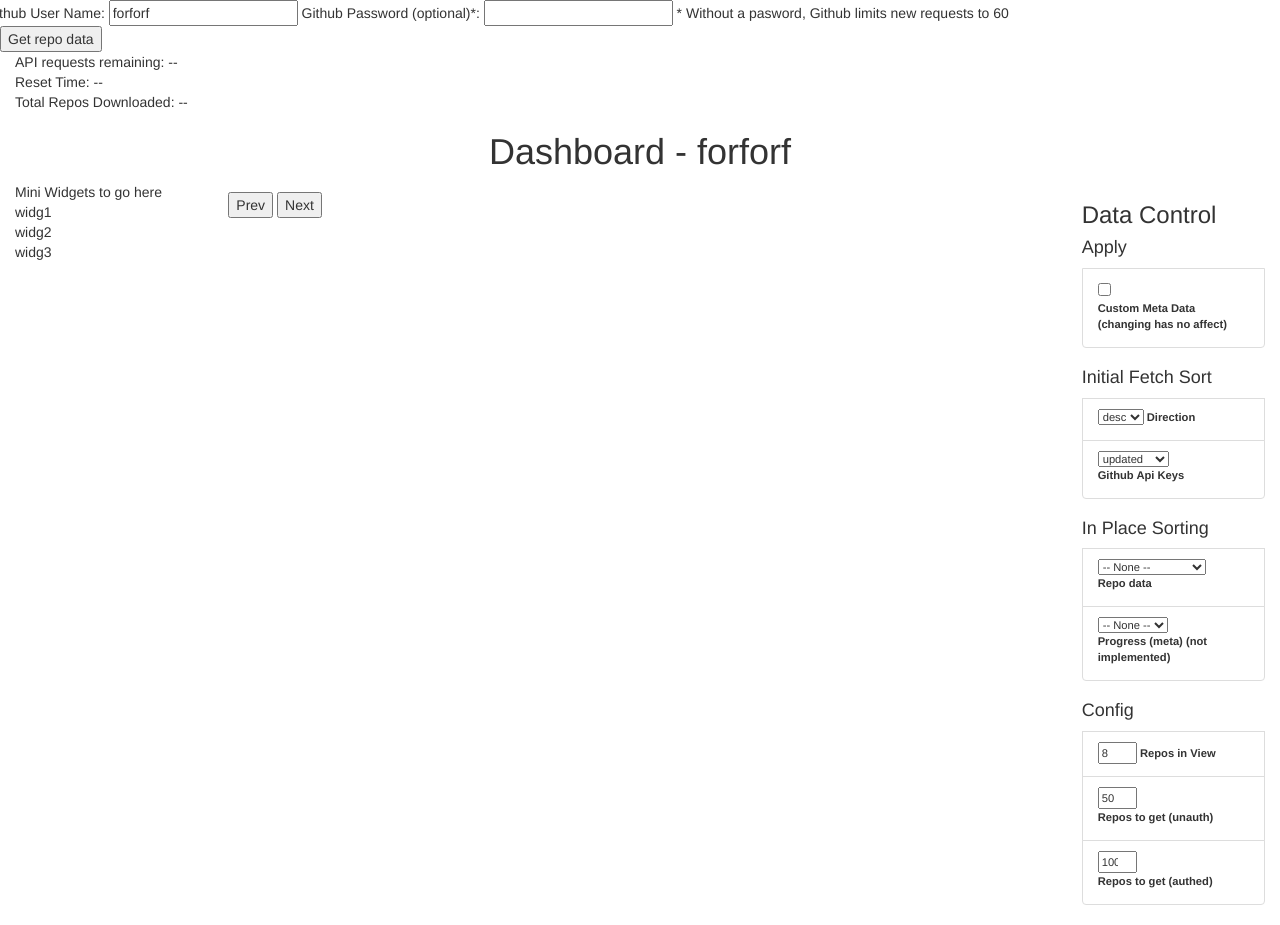
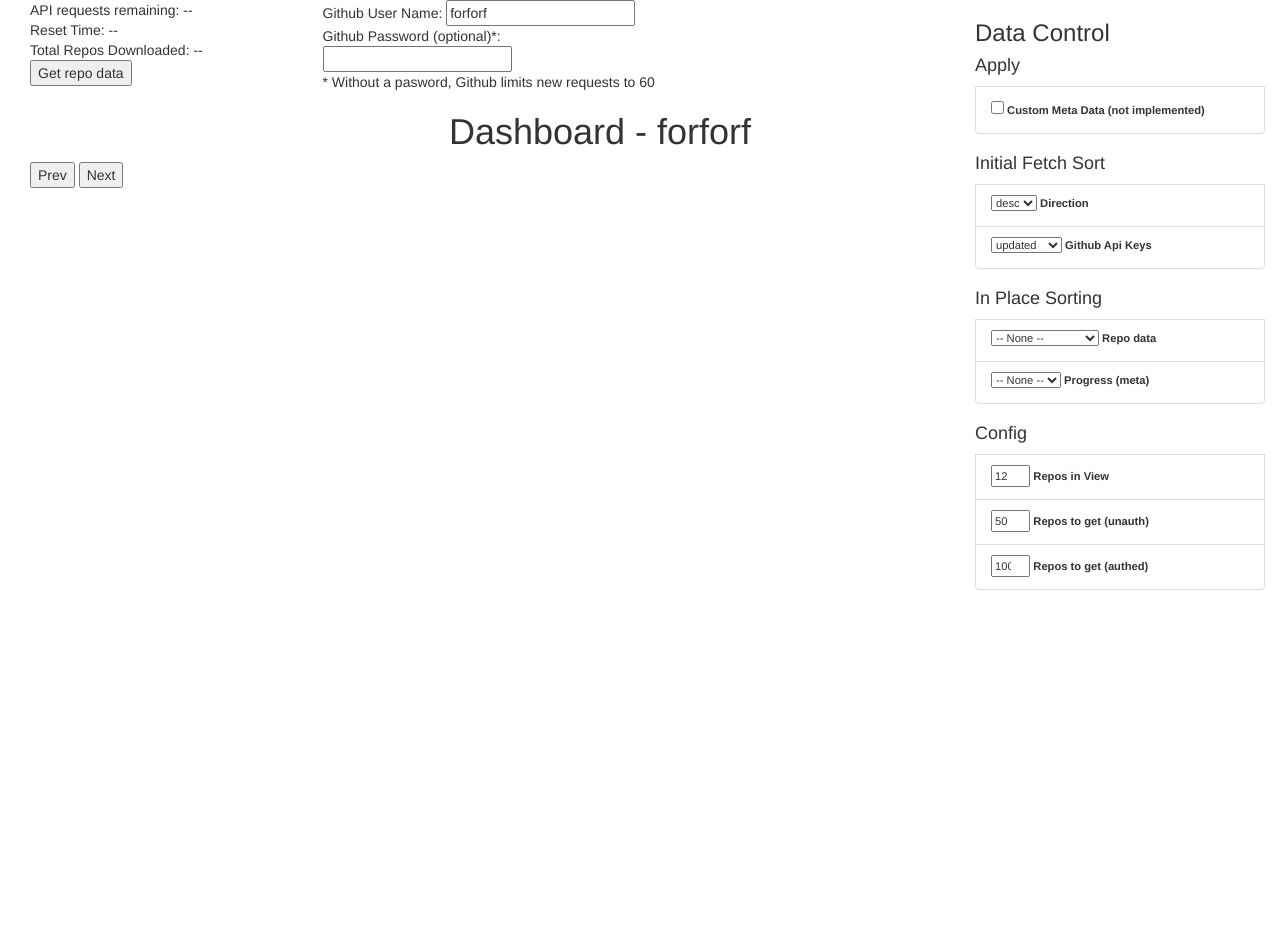
Before and after one commit to forforf/forforf.github.io, a website: page index.html at #!/dashboard in a window 1280 px wide. After the commit the page ends 800 px from the top, so only its background shows below. Drawn offline with nearby package versions, Linux system fonts and the light colour scheme; no server answers.

Commit message:
almost usable ui

```diff
--- a/app/common/config-service.js
+++ b/app/common/config-service.js
@@ -95,7 +95,7 @@ angular.module('myApp').factory('configService',
     cfg.fetchMeta.auth = true;
 
     cfg.viewPort = {};
-    cfg.viewPort.limit = 8;
+    cfg.viewPort.limit = 12;
 
     cfg.do = {};
 
--- a/app/dashboard/dashboard-controls.html
+++ b/app/dashboard/dashboard-controls.html
@@ -7,10 +7,9 @@
         <input
           type="checkbox"
           ng-model="do.fetchMeta">
-        <label>Custom Meta Data (changing has no affect)</label>
+        <label>Custom Meta Data (not implemented)</label>
       </li>
     </ul>
-
     <ul class="list-group config" > <h4>Initial Fetch Sort</h4>
       <li class="list-group-item">
         <select
@@ -43,7 +42,7 @@
           ng-options="mp.label for mp in cfgSort.metaOptions">
           <option value="">-- None --</option>
         </select>
-        <label title="Applied when fetching repo data">Progress (meta) (not implemented)</label>
+        <label title="Applied when fetching repo data">Progress (meta)</label>
       </li>
     </ul>
 
--- a/app/dashboard/dashboard.html
+++ b/app/dashboard/dashboard.html
@@ -1,4 +1,8 @@
 <div ng-controller="DashboardCtrl">
+  <div>
+    <button ng-click="renderPrev()">Prev</button>
+    <button ng-click="renderNext()">Next</button>
+  </div>
   <ul>
     <li
       class="repo-item"
@@ -34,7 +38,4 @@
 
     </li>
   </ul>
-  <button ng-click="renderPrev()">Prev</button>
-  <button ng-click="renderNext()">Next</button>
-
 </div>
--- a/app/user/user.html
+++ b/app/user/user.html
@@ -1,10 +1,5 @@
 <div ng-controller="UserCtrl">
-
-  <!-- ToDo: initial fetch number should come from config -->
-  <div class="row">
-    Github User Name: <input type="text" ng-model="creds.username">
-    Github Password (optional)*: <input type="password" ng-model="creds.password">
-    * Without a pasword, Github limits new requests to 60
-
-  </div>
+  <div>Github User Name: <input type="text" ng-model="creds.username"></div>
+  <div>Github Password (optional)*: <input type="password" ng-model="creds.password"></div>
+  <div>* Without a pasword, Github limits new requests to 60</div>
 </div>
--- a/index.html
+++ b/index.html
@@ -50,20 +50,27 @@
   <body ng-app="myApp">
     <div ng-controller="RepoCtrl">
       <div class="container-fluid">
+        <div class="row">
+          <div class="col-md-9">
+            <div class="container">
               <div class="row" ng-init="fetch()">
-          <div ng-include="user.url"></div>
-
+                <div class="col-md-3">
+                  <div ng-include="apiRateLimit.url"></div>
+                  <div ng-include="totalDownload.url"></div>
                   <button ng-click="fetch()">Get repo data</button>
                 </div>
-        <div ng-include="apiRateLimit.url"></div>
-        <div ng-include="totalDownload.url"></div>
 
+                <div class="col-md-4">
+                  <div ng-include="user.url"></div>
+                </div>
+              </div>
 
               <div class="row">
                 <h1 class="repo-header1">{{ mainView.name }} - {{ user.name }}</h1>
               </div>
 
               <div class="row">
+                <!--
                 <div class="col-md-2">
                     Mini Widgets to go here
 
@@ -80,22 +87,18 @@
                     </li>
                   </ul>
                 </div>
+                -->
+                <div class="col-md-12">
 
+                  <!-- main window: see dashboard.html -->
+                  <div ng-include="mainView.url"></div>
 
-
-          <div class="col-md-8">
-
-            <div ng-include="mainView.url"></div>
-            <!-- main window: see dashboard.html -->
                 </div>
-
-          <div class="col-md-2">
+              </div>
+            </div>
+          </div>
+          <div class="col-md-3">
             <div ng-include="mainView.controls.url"></div>
-          </div>
-
-
-
-
           </div>
         </div>
       </div>
```
Lines whose indentation alone changed are shown as unchanged.
